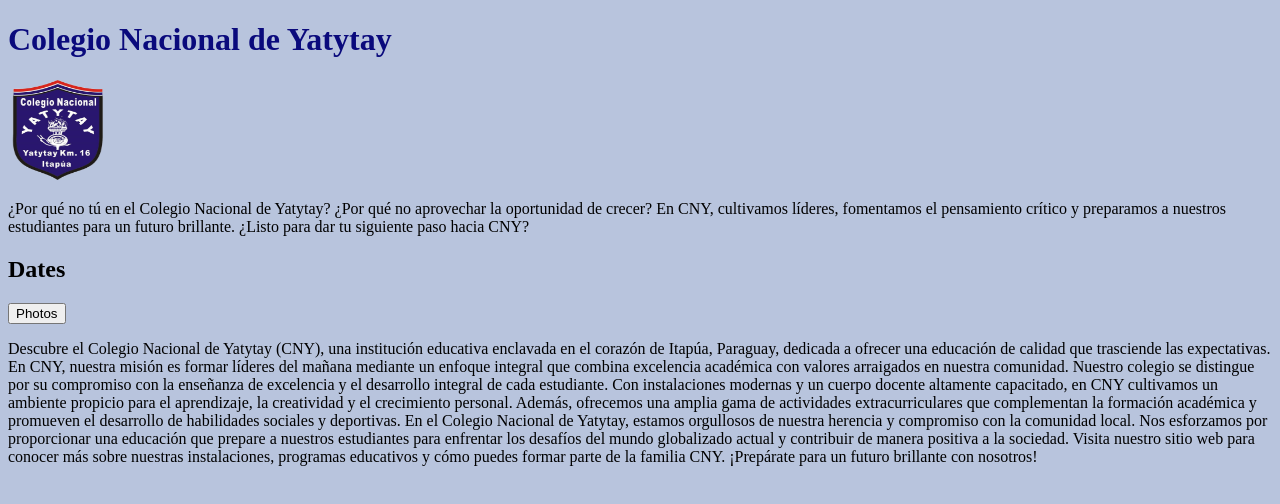
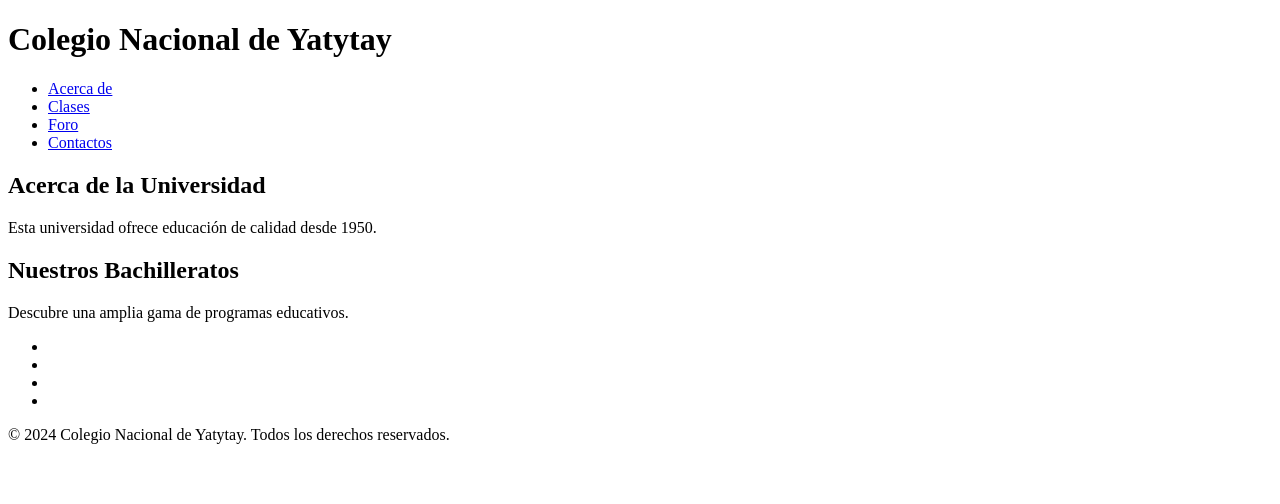
Before and after one commit to Leanxs7/frontend, a plain HTML site: page Web/cny/index.html in a window 1280 px wide. Drawn offline with Linux system fonts and the light colour scheme.

Commit message:
update of main html document

```diff
--- a/Web/cny/index.html
+++ b/Web/cny/index.html
@@ -1,27 +1,40 @@
 <!DOCTYPE html>
-<html lang="en">
+<html lang="en,es">
 <head>
-    <meta charset="UTF-8"> <!-- Esta equiqueta es con un estadar para renderizar bien los digitos-->
-    <meta name="viewport" content="width=device-width, initial-scale=1.0"><!--Es para que se puedar ver bien en todos los dispositivos, como un estandar de resolución-->
-    <title>Colegio Nacional de Yatytay</title><!--titulo de la ventana-->
-    <link rel="stylesheet" href="Styles.css">
+    <meta charset="UTF-8">
+    <meta name="viewport" content="width=device-width, initial-scale=1.0">
+    <title>CNY</title>
 </head>
 <body>
-
-    <h1 class="blue">Colegio Nacional de Yatytay</h1>
-    <img src="Images/WhatsApp Image 2024-03-25 at 10.54.56 AM.png" width="100" height="100" alt="Logo CNY 🏢(comprate una vida y de paso saldo kuñado)">
-    <p>¿Por qué no tú en el Colegio Nacional de Yatytay? ¿Por qué no aprovechar la oportunidad de crecer? En CNY, cultivamos líderes, fomentamos el pensamiento crítico y preparamos a nuestros estudiantes para un futuro brillante. ¿Listo para dar tu siguiente paso hacia CNY?</p>
-    <h2>Dates</h2>
-    <a href="Photos.html">
-        <button>Photos</button>
-    </a>
-    <p>Descubre el Colegio Nacional de Yatytay (CNY), una institución educativa enclavada en el corazón de Itapúa, Paraguay, dedicada a ofrecer una educación de calidad que trasciende las expectativas. En CNY, nuestra misión es formar líderes del mañana mediante un enfoque integral que combina excelencia académica con valores arraigados en nuestra comunidad.
-
-        Nuestro colegio se distingue por su compromiso con la enseñanza de excelencia y el desarrollo integral de cada estudiante. Con instalaciones modernas y un cuerpo docente altamente capacitado, en CNY cultivamos un ambiente propicio para el aprendizaje, la creatividad y el crecimiento personal. Además, ofrecemos una amplia gama de actividades extracurriculares que complementan la formación académica y promueven el desarrollo de habilidades sociales y deportivas.
-
-        En el Colegio Nacional de Yatytay, estamos orgullosos de nuestra herencia y compromiso con la comunidad local. Nos esforzamos por proporcionar una educación que prepare a nuestros estudiantes para enfrentar los desafíos del mundo globalizado actual y contribuir de manera positiva a la sociedad.
-
-        Visita nuestro sitio web para conocer más sobre nuestras instalaciones, programas educativos y cómo puedes formar parte de la familia CNY. ¡Prepárate para un futuro brillante con nosotros!</p>
-
+    <header>
+<H1>Colegio Nacional de Yatytay</H1>
+    </header>
+    <nav>
+        <ul>
+            <li><a href="documento_html">Acerca de</a></li>
+            <li><a href="documento_html">Clases</a></li>
+            <li><a href="documento_html">Foro</a></li>
+            <li><a href="documento_html">Contactos</a></li>
+        </ul>
+    </nav>
+    <main>
+        <section id="Acerca de">
+            <h2>Acerca de la Universidad</h2>
+            <p>Esta universidad ofrece educación de calidad desde 1950.</p>
+        </section>
+        <section id="Clases">
+            <h2>Nuestros Bachilleratos</h2>
+            <p>Descubre una amplia gama de programas educativos.</p>
+                <ul>
+                    <li><a href="BTC"></a></li>
+                    <li><a href="CSS"></a></li>
+                    <li><a href="Basica"></a></li>
+                    <li><a href="Turno noche"></a></li>
+                </ul>
+        </section>
+    </main>
+    <footer>
+        © 2024 Colegio Nacional de Yatytay. Todos los derechos reservados.
+    </footer>
 </body>
 </html>
```
